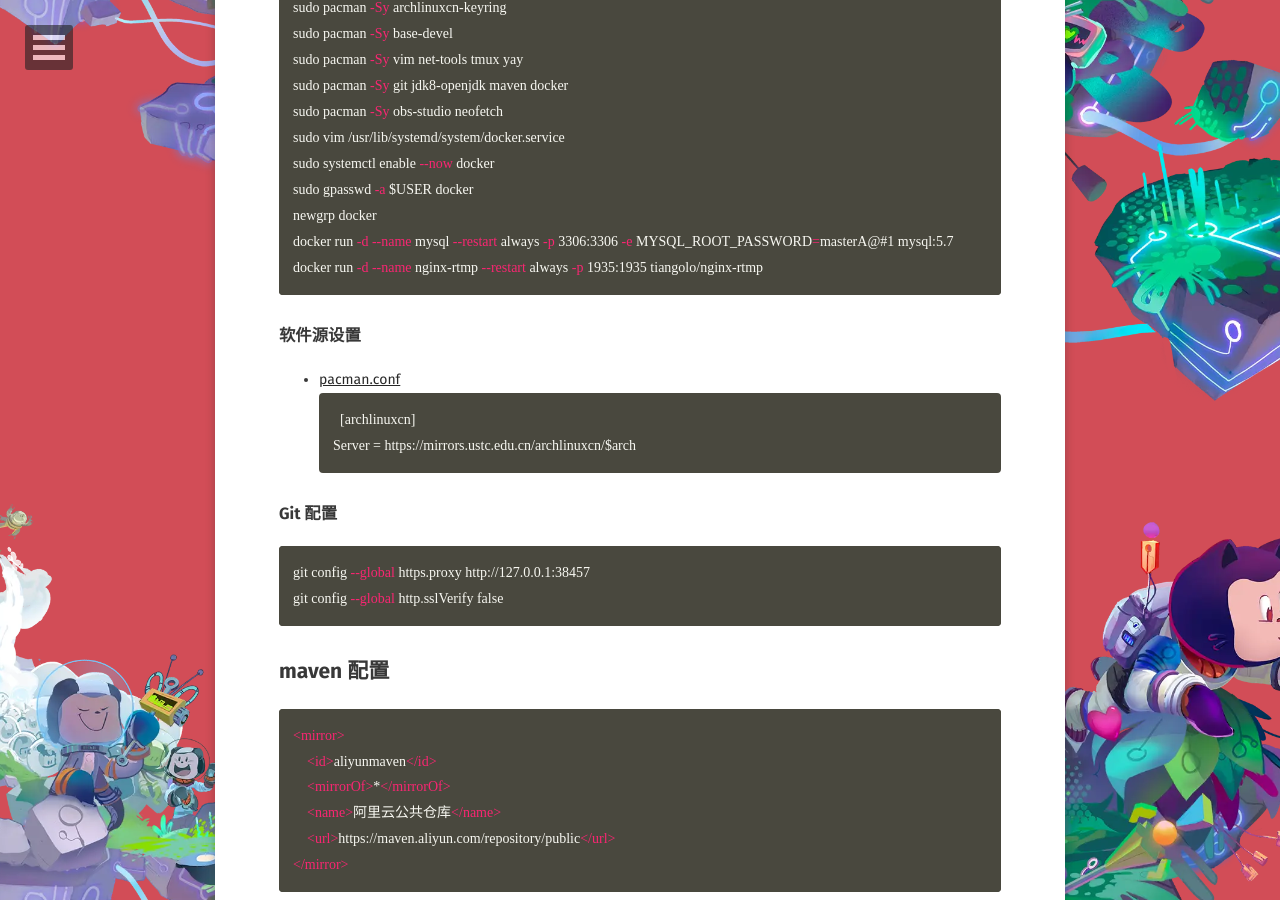
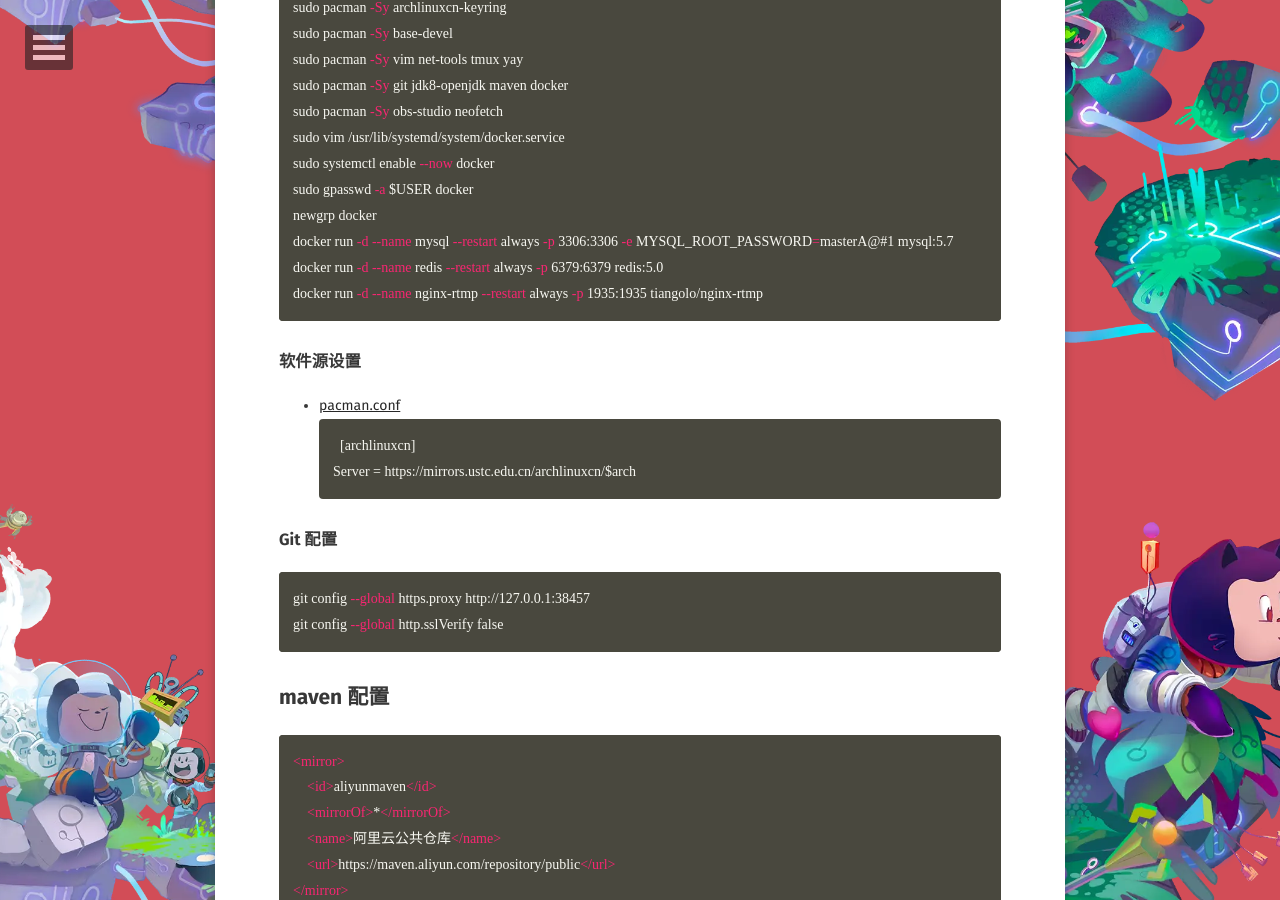
Before and after one commit to WebPavel/WebPavel.github.io, a Jekyll site: the page built from _posts/2022-11-07-Manjaro Xfce Installation.md, in a window 1280 px wide and 900 px high, scrolled down 488 px. Built offline with Jekyll 4.4.1, drawn with Linux system fonts in a browser that asks for light colours; some web fonts are replaced.

Commit message:
Update 2022-11-07-Manjaro Xfce Installation.md

````diff
--- a/_posts/2022-11-07-Manjaro Xfce Installation.md
+++ b/_posts/2022-11-07-Manjaro Xfce Installation.md
@@ -23,6 +23,7 @@ sudo systemctl enable --now docker
 sudo gpasswd -a $USER docker
 newgrp docker
 docker run -d --name mysql --restart always -p 3306:3306 -e MYSQL_ROOT_PASSWORD=masterA@#1 mysql:5.7
+docker run -d --name redis --restart always -p 6379:6379 redis:5.0
 docker run -d --name nginx-rtmp --restart always -p 1935:1935 tiangolo/nginx-rtmp
 ```
 
````
